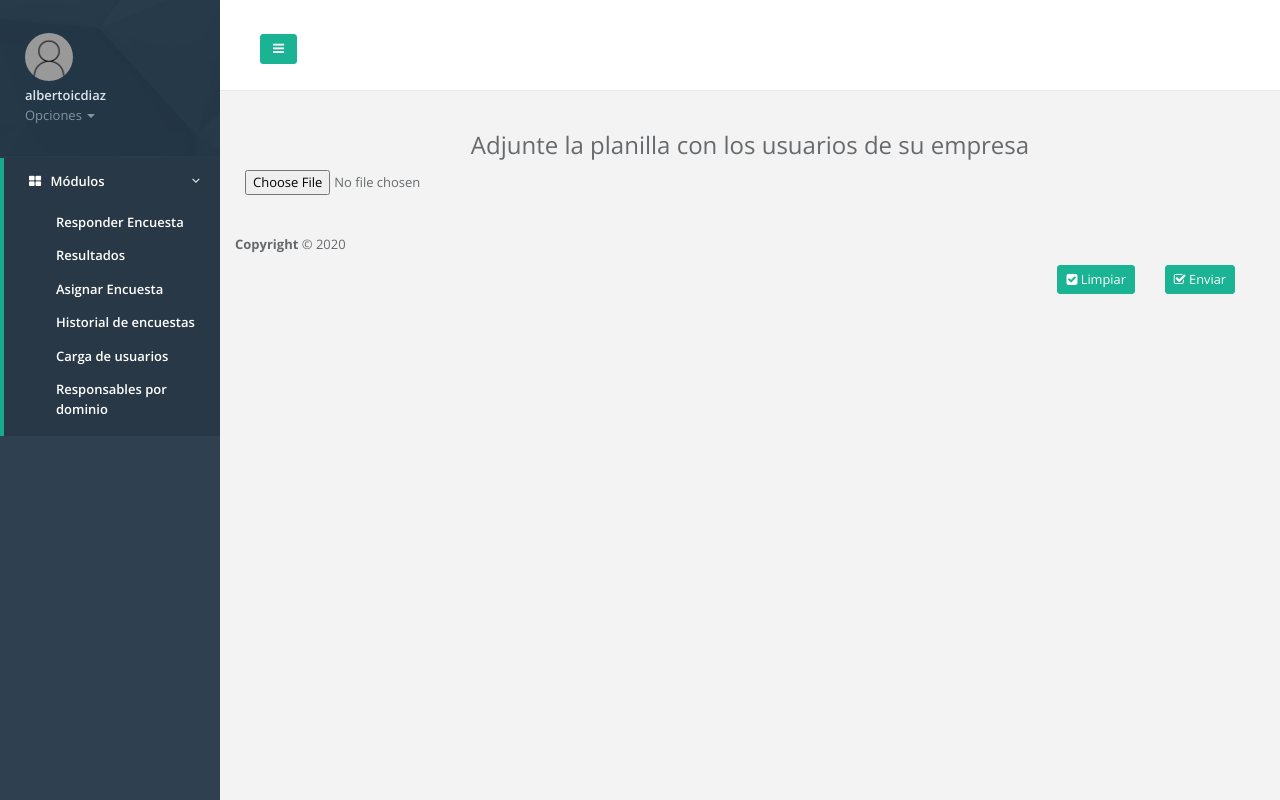
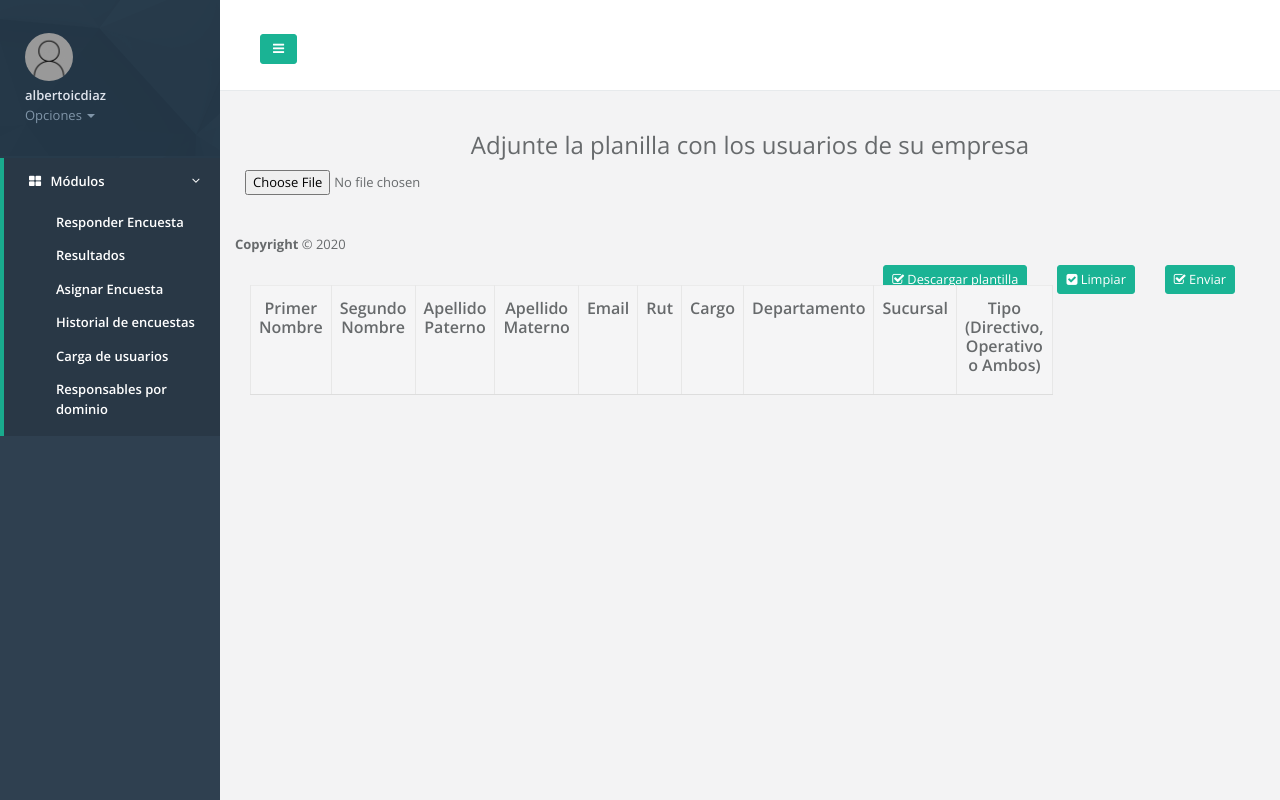
Before and after one commit to albertoicdiaz/newgap, a Django app: page /carga in a window 1280 px wide. Run offline with Django 3.2, Linux system fonts and the light colour scheme; a user stored in the database is signed in; data comes from the database, SQL or seed files in the repository; both versions use the stored data as it was after the commit; lists and menus that the app fills with data are empty; parts of the project's set-up code (start-up, migrations or seed data) failed here and were passed over; some libraries are stand-ins or nearby versions.

Commit message:
plantilla usuarios

```diff
--- a/users/templates/users/carga_usuarios.html
+++ b/users/templates/users/carga_usuarios.html
@@ -20,6 +20,8 @@
     <link rel="stylesheet" href="https://cdnjs.cloudflare.com/ajax/libs/bootstrap-datepicker/1.9.0/css/bootstrap-datepicker.min.css">
     <script src="https://code.jquery.com/jquery-3.4.1.min.js"></script>
     <script src="https://cdnjs.cloudflare.com/ajax/libs/json2/20160511/json2.js"></script>
+    <script lang="javascript" src="{% static 'js/sheetjs/dist/xlsx.full.min.js' %}"></script>
+    <script lang="javascript" src="{% static 'js/FileSaver/dist/FileSaver.js' %}"></script>
     <link href="//maxcdn.bootstrapcdn.com/font-awesome/4.3.0/css/font-awesome.min.css" rel="stylesheet">
 
 </head>
@@ -80,6 +82,7 @@
         </div>
         <button class="btn btn-sm btn-primary m-t-n-xs float-right" style="margin-right: 30px; margin-top:30px" onclick="loadusers();"><i class="fa fa-check-square-o"></i> Enviar</button>
         <button class="btn btn-sm btn-primary m-t-n-xs float-right" style="margin-right: 30px;margin-top:30px" onclick="clear_file();"><i class="fa fa-check-square"></i> Limpiar</button>
+        <button id="download-plantilla" class="btn btn-sm btn-primary m-t-n-xs float-right" style="margin-right: 30px; margin-top:30px"><i class="fa fa-check-square-o"></i> Descargar plantilla</button>
         <script>
             function loadusers(){
                 var file_data = $("#excel").prop("files")[0];
@@ -114,8 +117,46 @@
         <div>
             <strong>Copyright</strong>  &copy; 2020
         </div>
+    <div class="row" style="margin-top: 30px;margin-bottom: 30px; display:nones">
+        <div class="col-lg-12">
+            <table class="table table-striped table-bordered" id="plantilla" name="tables">
+                <thead>
+                <tr>
+                    <th scope="col" style="text-align: center;"><h3>Primer Nombre</h3></th>
+                    <th scope="col" style="text-align: center;"><h3>Segundo Nombre</h3></th>
+                    <th scope="col" style="text-align: center;"><h3>Apellido Paterno</h3></th>
+                    <th scope="col" style="text-align: center;"><h3>Apellido Materno</h3></th>
+                    <th scope="col" style="text-align: center;"><h3>Email</h3></th>
+                    <th scope="col" style="text-align: center;"><h3>Rut</h3></th>
+                    <th scope="col" style="text-align: center;"><h3>Cargo</h3></th>
+                    <th scope="col" style="text-align: center;"><h3>Departamento</h3></th>
+                    <th scope="col" style="text-align: center;"><h3>Sucursal</h3></th>
+                    <th scope="col" style="text-align: center;"><h3>Tipo (Directivo, Operativo o Ambos)</h3></th>
+                </tr>
+                </thead>
+                <tbody id="table-append2">
+                </tbody>
+            </table>
+        </div>
     </div>
 </div>
+
+<script>
+    var wb = XLSX.utils.book_new();
+    var ws1 = XLSX.utils.table_to_sheet(document.getElementById('plantilla'));
+    XLSX.utils.book_append_sheet(wb, ws1, "Usuarios");
+
+    var wbout = XLSX.write(wb, {bookType:'xlsx', bookSST:true, type: 'binary'});
+    function s2ab(s) {
+        var buf = new ArrayBuffer(s.length);
+        var view = new Uint8Array(buf);
+        for (var i=0; i<s.length; i++) view[i] = s.charCodeAt(i) & 0xFF;
+        return buf;
+    }
+    $("#download-plantilla").click(function(){
+        saveAs(new Blob([s2ab(wbout)],{type:"application/octet-stream"}), 'Usuarios.xlsx');
+    });
+</script>
     <!-- Mainly scripts -->
     <script src="{% static 'js/jquery-3.1.1.min.js' %}"></script>
     <script src="{% static 'js/popper.min.js' %}"></script>
```
Also changed, not shown: db.sqlite3.
